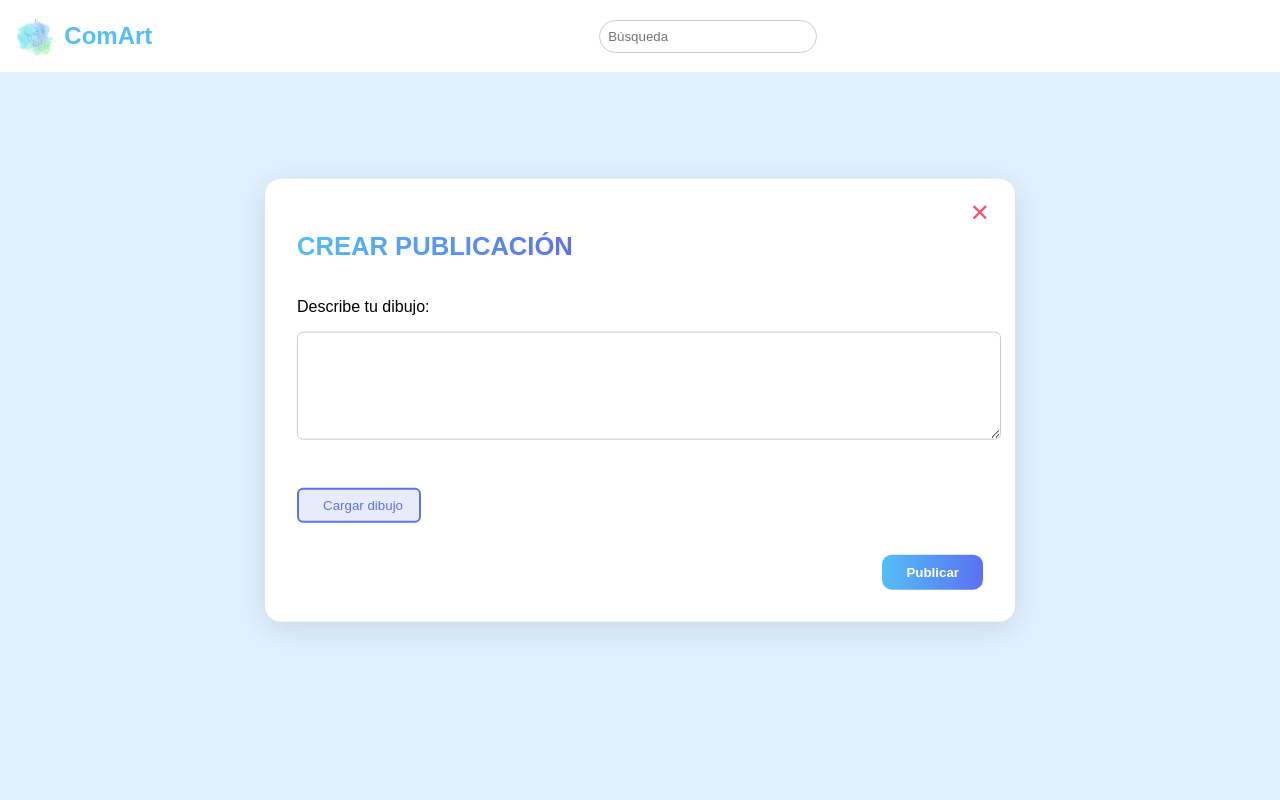
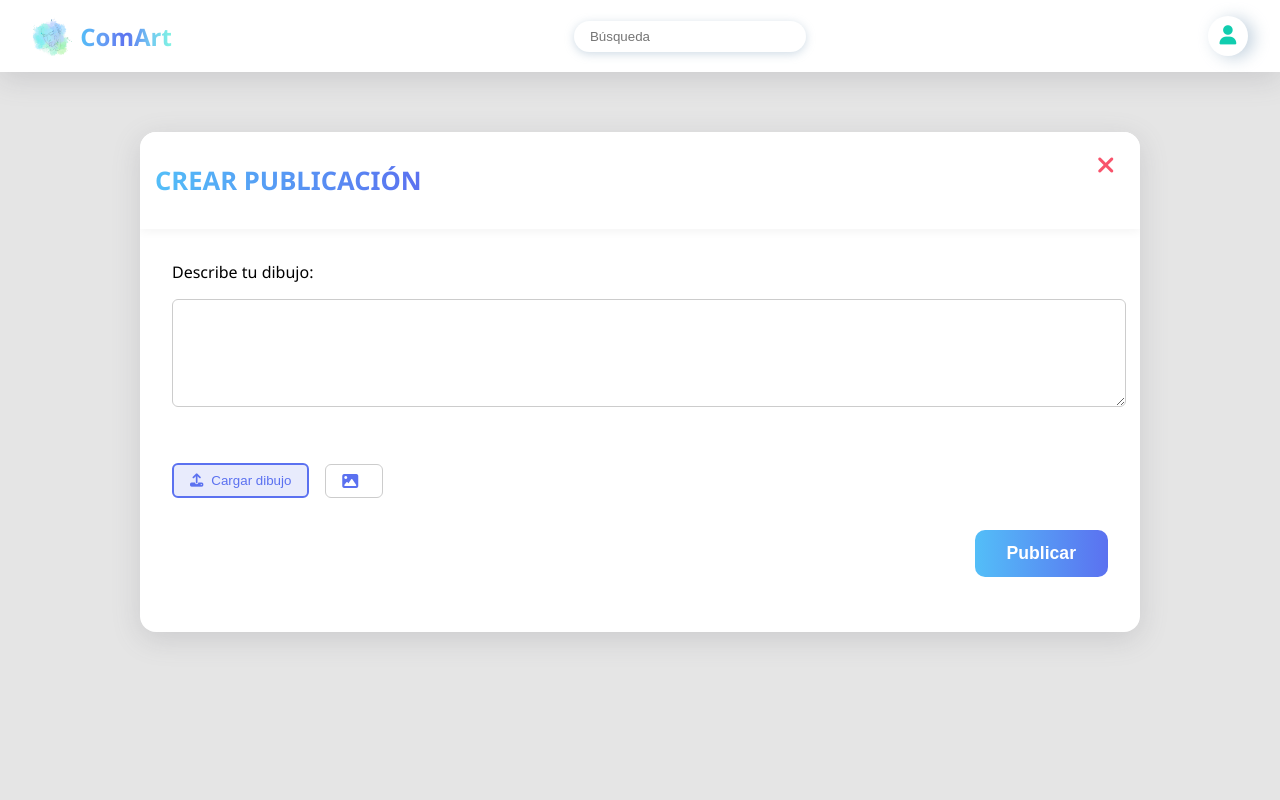
Before and after one commit to Maria1600/proyecto_final_ComArt, a Flask app: page /crear_publicacion in a window 1280 px wide. Run offline with Flask 3, Linux system fonts and the light colour scheme; the visitor is signed in with stand-in values (Sample User, id 1).

Commit message:
Puesto bonico el crear publicacion

```diff
--- a/commArt/static/css/creaPubliStyle.css
+++ b/commArt/static/css/creaPubliStyle.css
@@ -1,27 +1,166 @@
+/* === General === */
 body {
-  font-family: sans-serif;
-  background: #e0f2ff;
-  margin: 0;
-  padding: 0;
+    font-family: 'Segoe UI', sans-serif;
+    margin: 0;
+    padding: 0;
+}
+
+.fondo-oscuro {
+    position: fixed;
+    inset: 0;
+    background-color: rgba(0, 0, 0, 0.1);
+    -webkit-backdrop-filter: blur(10px);
+    backdrop-filter: blur(10px);
+    z-index: 0;
 }
 
 .hidden {
-  display: none !important;
+    display: none;
 }
 
-/* Fondo con blur */
-.fondo-opaco {
-  position: fixed;
-  top: 0; left: 0;
-  width: 100vw;
-  height: 100vh;
-  backdrop-filter: blur(10px);
-  -webkit-backdrop-filter: blur(10px);
-  background-color: rgba(255, 255, 255, 0.2);
+/* === Navbar === */
+.nav {
+  display: flex;
+  align-items: center;
+  justify-content: space-between;
+  padding: 1rem 2rem;
+  background-color: white;
+  box-shadow: rgba(100, 100, 111, 0.2) 0px 7px 29px 0px;
+  position: sticky;
+  top: 0;
   z-index: 10;
 }
 
-/* Modal */
+.logo {
+  display: flex;
+  align-items: center;
+  cursor: pointer;
+}
+
+.logo img {
+  height: 40px;
+  margin-right: 0.5rem;
+}
+
+.icono-perfil {
+    color: #10cdaf;
+}
+
+.titulo-app {
+  font-size: 1.5rem;
+  font-weight: bold;
+  background: linear-gradient(
+    to right,
+    #53bef8,
+    #669ff4,
+    #5b71f0,
+    #71c5f2,
+    #81f5e3
+  );
+  -webkit-background-clip: text;
+  -webkit-text-fill-color: transparent;
+}
+
+/* === Buscador === */
+.search-container input {
+  padding: 0.5rem 1rem;
+  border-radius: 25px;
+  border: none;
+  box-shadow: rgba(136, 165, 191, 0.4) 0px 2px 10px;
+  width: 200px;
+}
+/* === Perfil Icono + Dropdown === */
+.perfil-icono {
+  width: 40px;
+  height: 40px;
+  border-radius: 50%;
+  background-color: white;
+  display: flex;
+  align-items: center;
+  justify-content: center;
+  cursor: pointer;
+  box-shadow: rgba(136, 165, 191, 0.48) 6px 2px 16px 0px,
+              rgba(255, 255, 255, 0.8) -6px -2px 16px 0px;
+}
+
+.perfil-icono .avatar {
+  font-size: 1.2rem;
+  color: #10cdaf;
+}
+
+.dropdown-menu {
+  position: absolute;
+  top: 50px;
+  right: 0;
+  background: white;
+  border-radius: 10px;
+  box-shadow: 0 2px 10px rgba(0,0,0,0.1);
+  overflow: hidden;
+}
+
+.dropdown-menu a {
+  display: block;
+  padding: 0.5rem 1rem;
+  font-size: 0.9rem;
+  text-decoration: none;
+  color: #333;
+  font-weight: 500;
+  transition: background 0.2s ease;
+  white-space: nowrap;
+  min-width: 160px;
+}
+
+.dropdown-menu a:hover {
+  background-color: #f0f0f0;
+}
+
+.dropdown-menu a:last-child {
+  color: #f8536b;
+}
+
+/* === Modal === */
+.modal-caja {
+    background: white;
+    margin: 60px auto;
+    width: 90%;
+    max-width: 1000px;
+    height: 500px;
+    border-radius: 16px;
+    box-shadow: rgba(100, 100, 111, 0.2) 0px 7px 29px 0px;
+    position: relative;
+    z-index: 2;
+    display: flex;
+    flex-direction: column;
+    overflow: hidden;
+}
+
+/* === Header === */
+.modal-header {
+    display: flex;
+    justify-content: space-between;
+    align-items: center;
+    padding: 10px 15px;
+    box-shadow: 0 2px 10px rgba(0, 0, 0, 0.05);
+    background-color: white;
+    z-index: 1;
+}
+
+.modal-titulo {
+    background: linear-gradient(to right, #53bef8, #5b71f0);
+    -webkit-background-clip: text;
+    -webkit-text-fill-color: transparent;
+    font-size: 1.4rem;
+    font-weight: bold;
+}
+
+.cerrar-modal {
+    background: none;
+    border: none;
+    font-size: 1.4rem;
+    color: #f8536b;
+    cursor: pointer;
+}
+
 .modal-publicacion {
   position: fixed;
   top: 50%;
@@ -36,56 +175,6 @@
   overflow: hidden;
   display: flex;
   flex-direction: column;
-}
-
-/* NAV interno */
-.nav {
-  display: flex;
-  align-items: center;
-  justify-content: space-between;
-  padding: 1rem;
-  background-color: white;
-}
-
-.logo {
-  display: flex;
-  align-items: center;
-  cursor: pointer;
-}
-.logo img {
-  height: 40px;
-  margin-right: 0.5rem;
-}
-.titulo-app {
-  font-size: 1.5rem;
-  font-weight: bold;
-  color: #53bef8;
-}
-
-.search-container input {
-  padding: 0.5rem;
-  border-radius: 20px;
-  border: 1px solid #ccc;
-  width: 200px;
-}
-
-.perfil-icono {
-  position: relative;
-  cursor: pointer;
-}
-.perfil-icono img {
-  height: 32px;
-}
-.dropdown-menu {
-  position: absolute;
-  top: 40px;
-  right: 0;
-  background: white;
-  border: 1px solid #ccc;
-  padding: 0.5rem;
-}
-.dropdown-menu.hidden {
-  display: none;
 }
 
 /* Contenido modal */
@@ -170,10 +259,15 @@
   background: linear-gradient(to right, #53bef8, #5b71f0);
   border: none;
   color: white;
-  padding: 0.6rem 1.5rem;
+  padding: 0.8rem 2rem;
   border-radius: 10px;
   cursor: pointer;
   font-weight: bold;
+  font-size: 1.1rem;
+}
+
+.btn-publicar:hover {
+  transform: scale(1.03);
 }
 
 /* Imagen modal para mostrarla */
@@ -198,3 +292,11 @@
   max-width: 90%;
   max-height: 90%;
 }
+
+/* === Para errores === */
+.error-msg {
+    color: #f8536b;
+    font-size: 0.9em;
+    margin-top: 4px;
+    display: block;
+}
--- a/commArt/templates/crear_comision.html
+++ b/commArt/templates/crear_comision.html
@@ -32,6 +32,7 @@
 
 <!-- Modal -->
 <div class="modal-caja">
+
     <div class="modal-header">
         <h2 class="modal-titulo">
             {% if es_global %}
--- a/commArt/templates/crear_publicacion.html
+++ b/commArt/templates/crear_publicacion.html
@@ -4,10 +4,11 @@
     <meta charset="UTF-8">
     <title>Crear Publicacion</title>
     <link rel="stylesheet" href="{{ url_for('static', filename='css/creaPubliStyle.css') }}">
+    <link rel="stylesheet" href="https://cdnjs.cloudflare.com/ajax/libs/font-awesome/6.5.0/css/all.min.css">
 </head>
 <body>
-<!-- Fondo opaco
-<div class="fondo-opaco"></div>-->
+<!-- Fondo con blur -->
+<div class="fondo-oscuro"></div>
 
 <!-- Navbar -->
 <nav class="nav">
@@ -29,14 +30,17 @@
     </div>
 </nav>
 
-<div class="modal-publicacion">
+<div class="modal-caja">
+
+
+    <div class="modal-header">
+        <h2 class="titulo-gradiente">CREAR PUBLICACIÓN</h2>
+        <button class="cerrar-modal" onclick="window.history.back()">
+            <i class="fa fa-times"></i>
+        </button>
+    </div>
 
     <div class="contenido-modal">
-        <div class="header-modal">
-            <h2 class="titulo-gradiente">CREAR PUBLICACIÓN</h2>
-            <button class="cerrar-modal" onclick="window.history.back()">✕</button>
-        </div>
-
         <label for="descripcion">Describe tu dibujo:</label>
         <textarea id="descripcion" name="descripcion" rows="6"></textarea>
         <div id="error-descripcion" class="error-msg"></div>
@@ -49,7 +53,7 @@
             <input type="file" id="input-img" accept=".jpg,.png" style="display:none;">
             <div class="archivo-subido hidden" id="archivo-subido">
                 <i class="fa fa-image"></i>
-                <span id="nombre-archivo">Nombre.jpg</span>
+                <span id="nombre-archivo"></span>
             </div>
         </div>
 
@@ -72,6 +76,11 @@
     const btnPublicar = document.getElementById('btn-publicar');
     const modalImg = document.getElementById('modal-img');
     const imagenAmpliada = document.getElementById('imagen-ampliada');
+
+    document.addEventListener('DOMContentLoaded', () => {
+        archivoSubido.classList.add('hidden');
+    });
+
 
     // Mostrar el modal solo al hacer clic en la caja de archivo subido
     archivoSubido.addEventListener('click', () => {
@@ -103,7 +112,6 @@
 
         // Mostrar nombre
         nombreArchivo.textContent = archivo.name;
-        archivoSubido.classList.remove('hidden');
 
         // Subir imagen vía fetch
         const formData = new FormData();
@@ -116,10 +124,12 @@
             });
             const data = await response.json();
             if (response.ok) {
+                archivoSubido.classList.remove('hidden');
                 rutaImagen = data.ruta;
                 imagenAmpliada.src = `/static/${rutaImagen}`;
             } else {
                 errorImagen.textContent = data.error || "Error al subir imagen";
+                archivoSubido.classList.add('hidden');
             }
         } catch (e) {
             console.error(e);
```
Also changed, not shown: commArt/static/img/Diagrama_de_clases.png (deleted).
